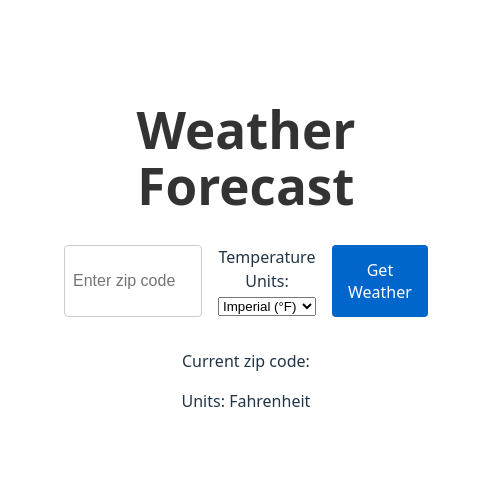
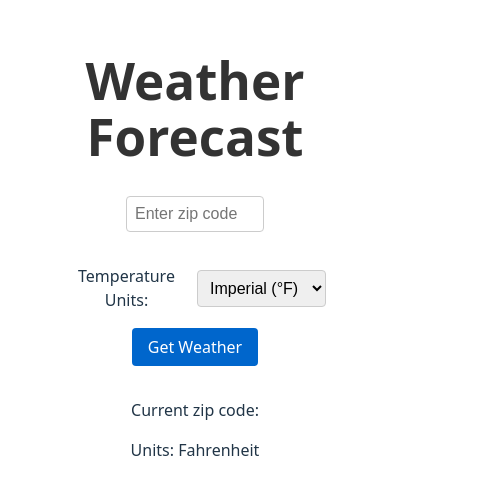
Before and after one commit to mathyasp/weather-api-single-page, a React (Vite) app: page / in a window 390 px wide. Shown: the part 174-668 px from the top of the page, 492 px wide, since content can reach past the window. Built offline with nearby package versions, Linux system fonts and the light colour scheme.

Commit message:
Clean up styling for selector

```diff
--- a/src/components/Weather.css
+++ b/src/components/Weather.css
@@ -37,3 +37,30 @@ button {
 button:hover {
   background-color: #0052a3;
 }
+
+select {
+  padding: 0.5rem;
+  font-size: 1rem;
+  border: 1px solid #ccc;
+  border-radius: 4px;
+  cursor: pointer;
+}
+
+.units-selector {
+  display: flex;
+  align-items: center;
+  gap: 0.5rem;
+}
+
+@media (max-width: 600px) {
+  form {
+    flex-direction: column;
+    align-items: center;
+  }
+
+  .units-selector {
+    margin-top: 1rem;
+    width: 100%;
+    justify-content: center;
+  }
+}
```
